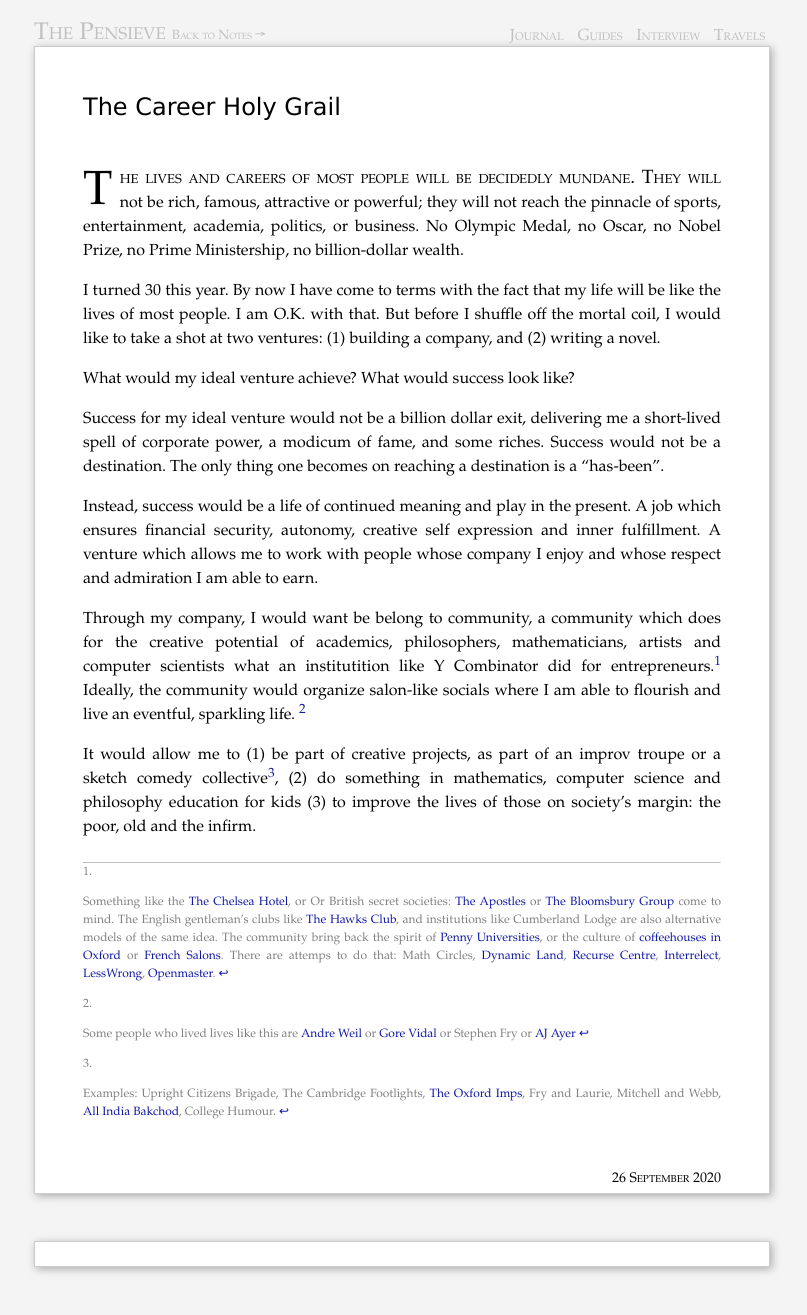
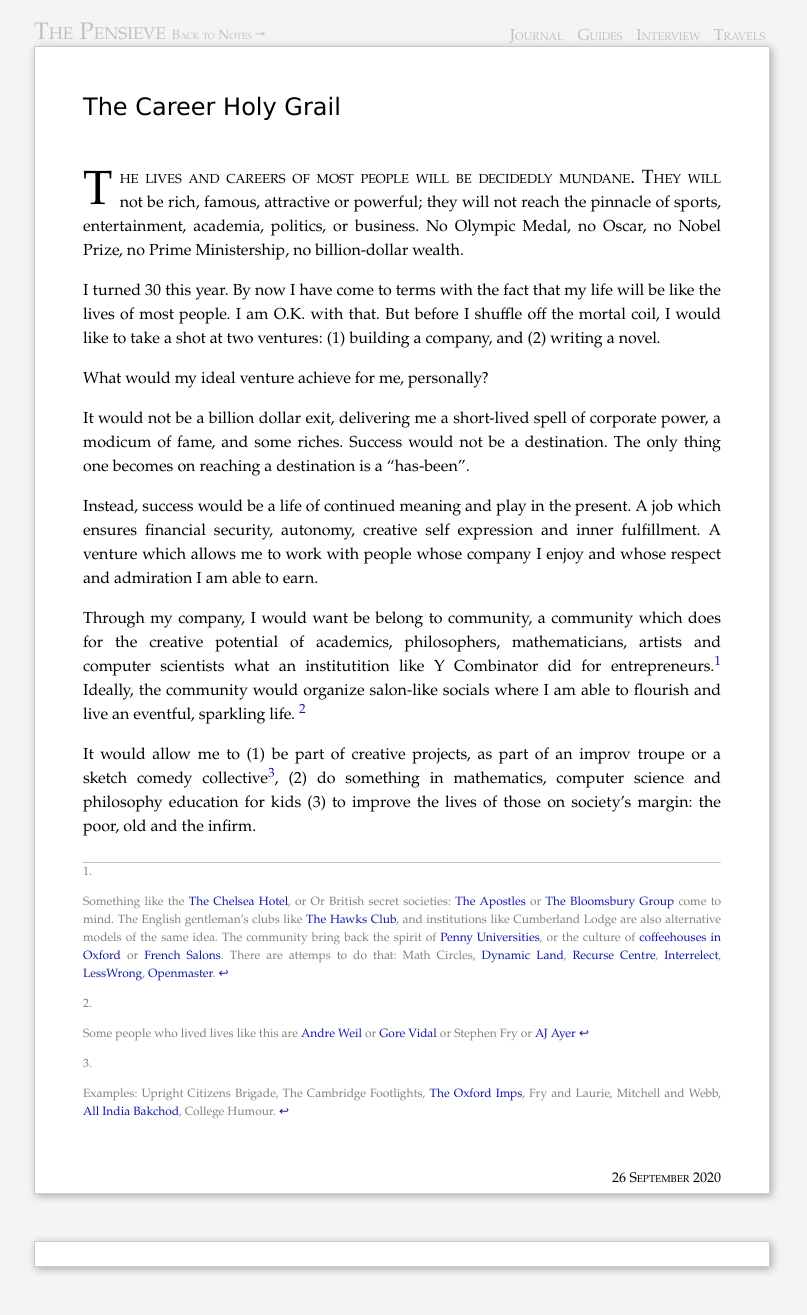
Before and after one commit to piyushahuja/piyushahuja.github.io, a Jekyll site: the page built from _posts/journal/2020-09-26-grail.md, in a window 1280 px wide. Shown: the whole page, without its empty margins (238-1045 px from the left). Built offline with Jekyll 4.4.1, drawn with Linux system fonts in a browser that asks for light colours; comment, search, counter and statistics services are not loaded.

Commit message:
auto deployed

```diff
--- a/_posts/journal/2020-09-26-grail.md
+++ b/_posts/journal/2020-09-26-grail.md
@@ -13,9 +13,9 @@ The lives and careers of most people will be decidedly mundane.  They will not b
 
 I turned 30 this year. By now I have come to terms with the fact that my life will be like the lives of most people. I am O.K. with that. But before I shuffle off the mortal coil, I would like to take a shot at two ventures: (1) building a company, and (2) writing a novel.
 
-What would my ideal venture achieve? What would success look like?
+What would my ideal venture achieve for me, personally?
 
-Success for my ideal venture would not be a billion dollar exit, delivering me a short-lived spell of corporate power,  a modicum of fame, and some riches. Success would not be a destination. The only thing one becomes on reaching a destination is a "has-been".
+It would not be a billion dollar exit, delivering me a short-lived spell of corporate power,  a modicum of fame, and some riches. Success would not be a destination. The only thing one becomes on reaching a destination is a "has-been".
 
 Instead, success would be a life of continued meaning and play in the present. A job which ensures financial security, autonomy, creative self expression and inner fulfillment. A venture which allows me to work with people whose company I enjoy and whose respect and admiration I am able to earn.
 
```
